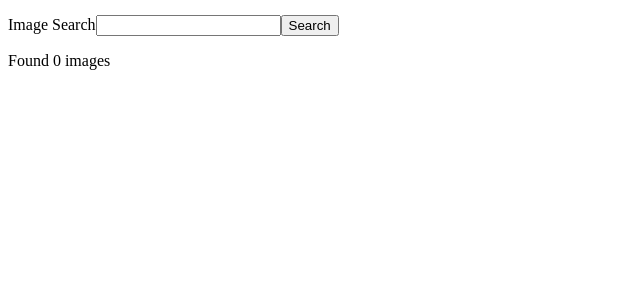
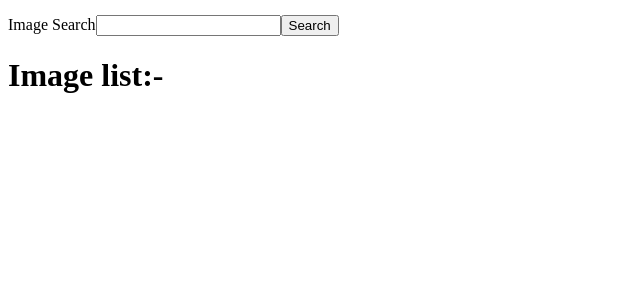
Before and after one commit to SandeepRohra/pictures, a React (Create React App) app: page / in a window 1280 px wide. Shown: the top 300 px of the page, without its empty margins (0-640 px from the left). Built offline with nearby package versions, Linux system fonts and the light colour scheme; the HTML template or start-up script is replaced by a standard one.

Commit message:
comleted and addded first version app mns added images after search

```diff
--- a/src/api/unsplash.js
+++ b/src/api/unsplash.js
@@ -1,11 +1,8 @@
 import axios from 'axios'
-//yaha p apan axios.create use kiye y axios ka ek funtion h
+
 export default axios.create({
   baseURL: 'https://api.unsplash.com',
   headers: {
     Authorization: `Client-ID PbaeH0pSj_5nwFWICa7UqhlsXlNSqFR5o_qVlOcZRCQ `,
   },
 })
-
-// yaha p apan jab export default axios.create kiye to vo kaam nii kiya
-//shayd ek constant bana k karta to kaam karjata
--- a/src/components/App.jsx
+++ b/src/components/App.jsx
@@ -1,32 +1,21 @@
 import unsplash from '../api/unsplash'
 import React from 'react'
 import Input from './SearchBar'
+import ImageList from './Images'
 class App extends React.Component {
-  state = { images: [] } //yaha p apan state ko array m isiliye set kiye taki baad m apan map kar paye images ko
-
+  state = { images: [] }
   onSearchSubmit = async (term) => {
-    //$ INP6 ab  upar (isme) jo term h vo searchbar k state k term k equal hua n to fir vo pass ho jayega isme
-
-    //INP7 to vo isme term input vala query key k sath h to vohich search hoga jo input m type hoga
-
-    ///-------------Finished IMP points which explained how the Search is Happening-----------///
-
-    //isliye kaam nii kiya tha arrow fuction  kyuki async = k adar ayega
-    const response = await unsplash //apan y refector kiye iske contents ko api k unsplash.js m daaldiye
-      .get('/search/photos', {
-        params: { query: term },
-      })
+    const response = await unsplash.get('/search/photos', {
+      params: { query: term },
+    })
     this.setState({ images: response.data.results })
   }
   render() {
     return (
       <div className="ui container" style={{ marginTop: '15px' }}>
         <Input onInputSubmit={this.onSearchSubmit} />
-        {/* IMP1  yaha p onInputSubmit h vo ek prop banke SearchBar m gyii  ab searchBAr vale Component m jaa IMP2 m */}
 
-        {/* @ IMP5 ab onInputSubmit ki value term k equal h jo ki onChange k karan change hoke jo type kiye h vo ho gyi h and vo ab isme paas hogi
-         ab sidha $ INP6 vale comment m jaa jo upar h */}
-        <p>Found {this.state.images.length} images</p>
+        <ImageList images={this.state.images} />
       </div>
     )
   }
--- /dev/null
+++ b/src/components/Images.jsx
@@ -0,0 +1,14 @@
+import React from 'react'
+const ImageList = (props) => {
+  const images = props.images.map((image) => {
+    return <img key={image.id} src={image.urls.regular} /> //yaha p apan vo use state s image liye usko ek prop m dale andusko map kardiye
+  })
+  return (
+    <div>
+      <h1>Image list:-</h1>
+      {images}
+    </div>
+  )
+}
+
+export default ImageList
```
